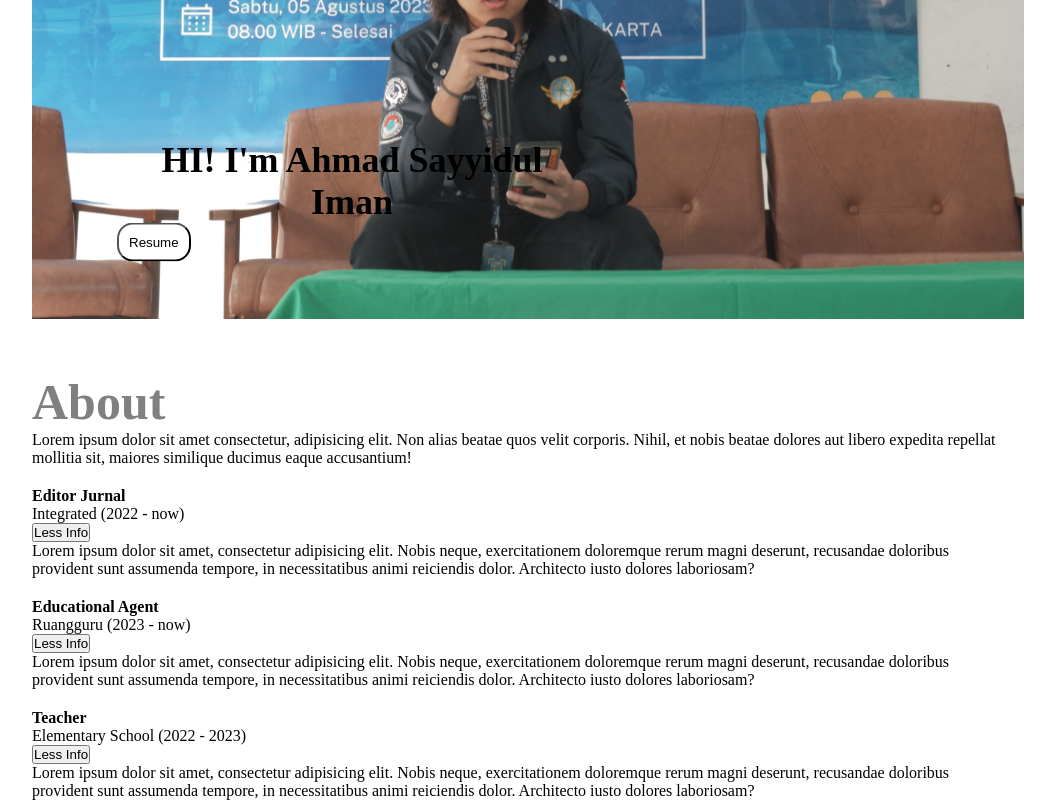
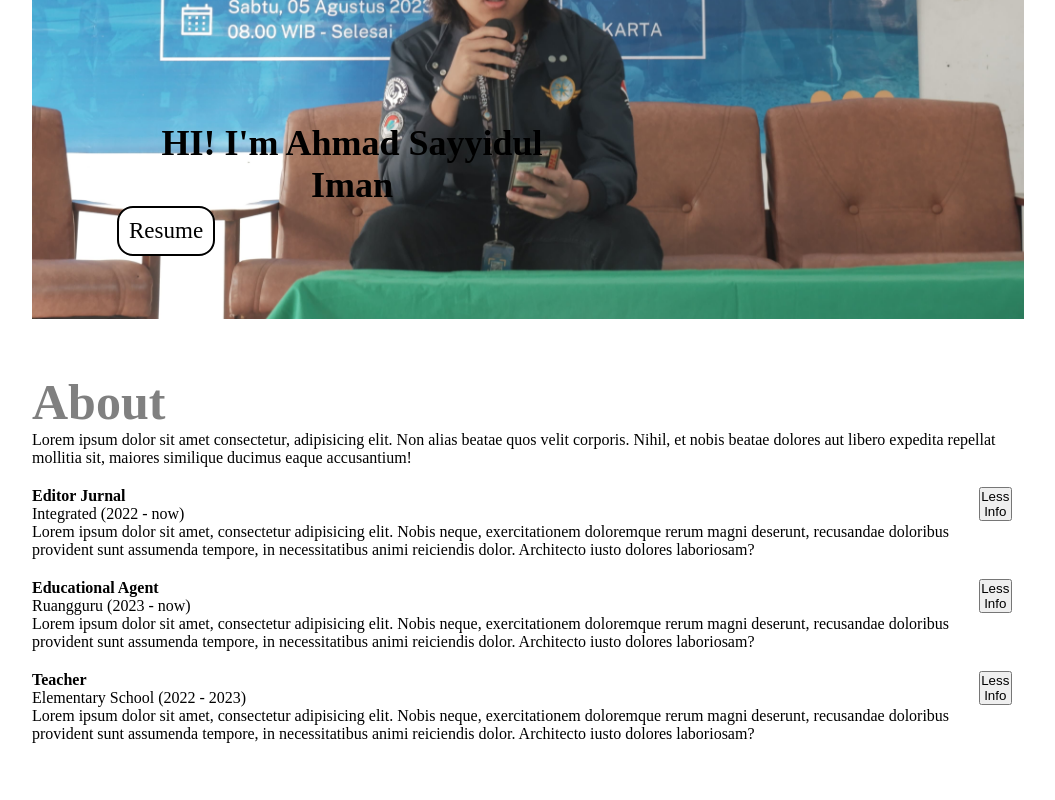
Before and after one commit to sayyiduliman/UTS, a plain HTML site: page index.html in a window 1280 px wide. Shown: the part 452-1252 px from the top of the page, without its empty margins (118-1173 px from the left). After the commit the page ends 1195 px from the top, so only its background shows below. Drawn offline with Linux system fonts and the light colour scheme.

Commit message:
update index.html

```diff
--- a/index.html
+++ b/index.html
@@ -23,35 +23,47 @@
         <img src="WhatsApp Image 2023-10-26 at 16.00.08.jpeg" alt="Profil" class="pp">
         <div class="text-overlay">
             <h1>HI! I'm Ahmad Sayyidul Iman</h1>
-            <button>Resume</button>
+            <a class="menu-item" href="#about">Resume</a>
         </div>
     </div>
 
     <section id="about">
-        <div class="col1">
+        <div class="row1">
             <h1>About</h1>
             <p>Lorem ipsum dolor sit amet consectetur, adipisicing elit. Non alias beatae quos velit corporis. Nihil, et nobis beatae dolores aut libero expedita repellat mollitia sit, maiores similique ducimus eaque accusantium!</p>
         </div>
 
-        <div class="col2">
+        <div class="row2">
+            <div class="col1">
                 <p><b>Editor Jurnal</b></p>
                 <p>Integrated (2022 - now)</p>
-            <button>Less Info</button>
                 <p>Lorem ipsum dolor sit amet, consectetur adipisicing elit. Nobis neque, exercitationem doloremque rerum magni deserunt, recusandae doloribus provident sunt assumenda tempore, in necessitatibus animi reiciendis dolor. Architecto iusto dolores laboriosam?</p>
             </div>
+            <div>
+                <button class="btn1" type="button" style="text-decoration: none;">Less Info</button>
+            </div>
+        </div>
 
-        <div class="col3">
+        <div class="row3">
+            <div class="col2">
                 <p><b>Educational Agent</b></p>
                 <p>Ruangguru (2023 - now)</p>
-            <button>Less Info</button>
                 <p>Lorem ipsum dolor sit amet, consectetur adipisicing elit. Nobis neque, exercitationem doloremque rerum magni deserunt, recusandae doloribus provident sunt assumenda tempore, in necessitatibus animi reiciendis dolor. Architecto iusto dolores laboriosam?</p>
             </div>
+            <div>
+                <button class="btn2" type="button" style="text-decoration: none;">Less Info</button>
+            </div>
+        </div>
 
-        <div class="col4">
+        <div class="row4">
+            <div class="col3">
                 <p><b>Teacher</b></p>
             <p>Elementary School (2022 - 2023)</p>
-            <button>Less Info</button>
             <p>Lorem ipsum dolor sit amet, consectetur adipisicing elit. Nobis neque, exercitationem doloremque rerum magni deserunt, recusandae doloribus provident sunt assumenda tempore, in necessitatibus animi reiciendis dolor. Architecto iusto dolores laboriosam?</p>
+            </div>
+            <div>
+                <button class="btn3" type="button" style="text-decoration: none;">Less Info</button>
+            </div>
         </div>
     </section>
 
--- a/style.css
+++ b/style.css
@@ -42,6 +42,8 @@ html {
 .menu-item:hover {
     background-color: black  ;
     color: white;
+    border-radius: 16px;
+
 }
 
 .cont {
@@ -72,13 +74,21 @@ html {
     margin-top: auto;
 }
 
-.text-overlay button {
+.text-overlay .menu-item {
     padding: 10px;
+    border-style: solid;
+    border-width: 2px;
+    border-color: black;
     border-radius: 16px;
     color: black;
     background-color: white;
     text-align: left;
     margin-right: auto;
+}
+
+.text-overlay .menu-item:hover{
+    background-color: black  ;
+    color: white;
 }
 
 #about {
@@ -94,18 +104,24 @@ html {
     font-size: 50px;
 }
 
-.col1 {
+.row1 {
     margin-top: 20px;
 }
 
-.col2 {
+.row2 {
     margin-top: 20px;
+    display: flex;
+    flex-direction: row;
 }
 
-.col3 {
+.row3 {
     margin-top: 20px;
+    display: flex;
+    flex-direction: row;
 }
 
-.col4 {
+.row4 {
     margin-top: 20px;
+    display: flex;
+    flex-direction: row;
 }
```
Lines whose indentation alone changed are shown as unchanged.
